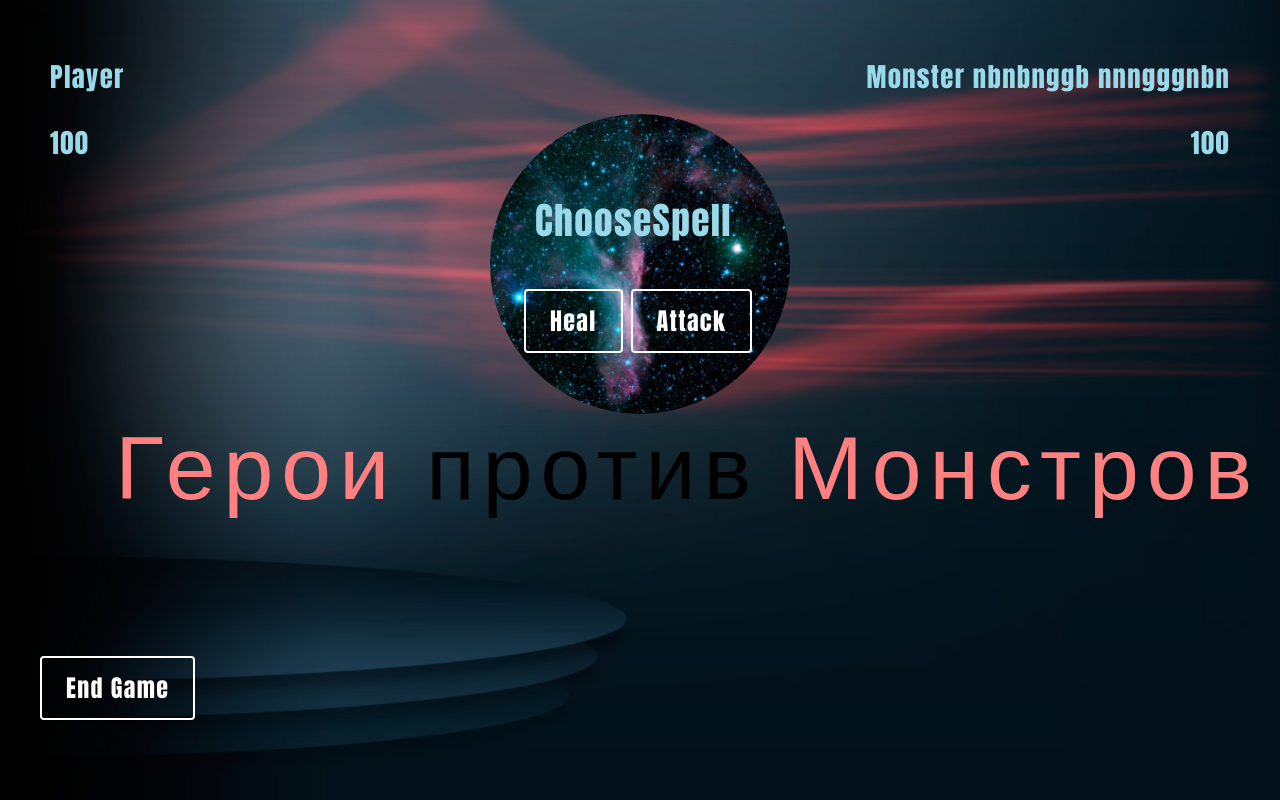
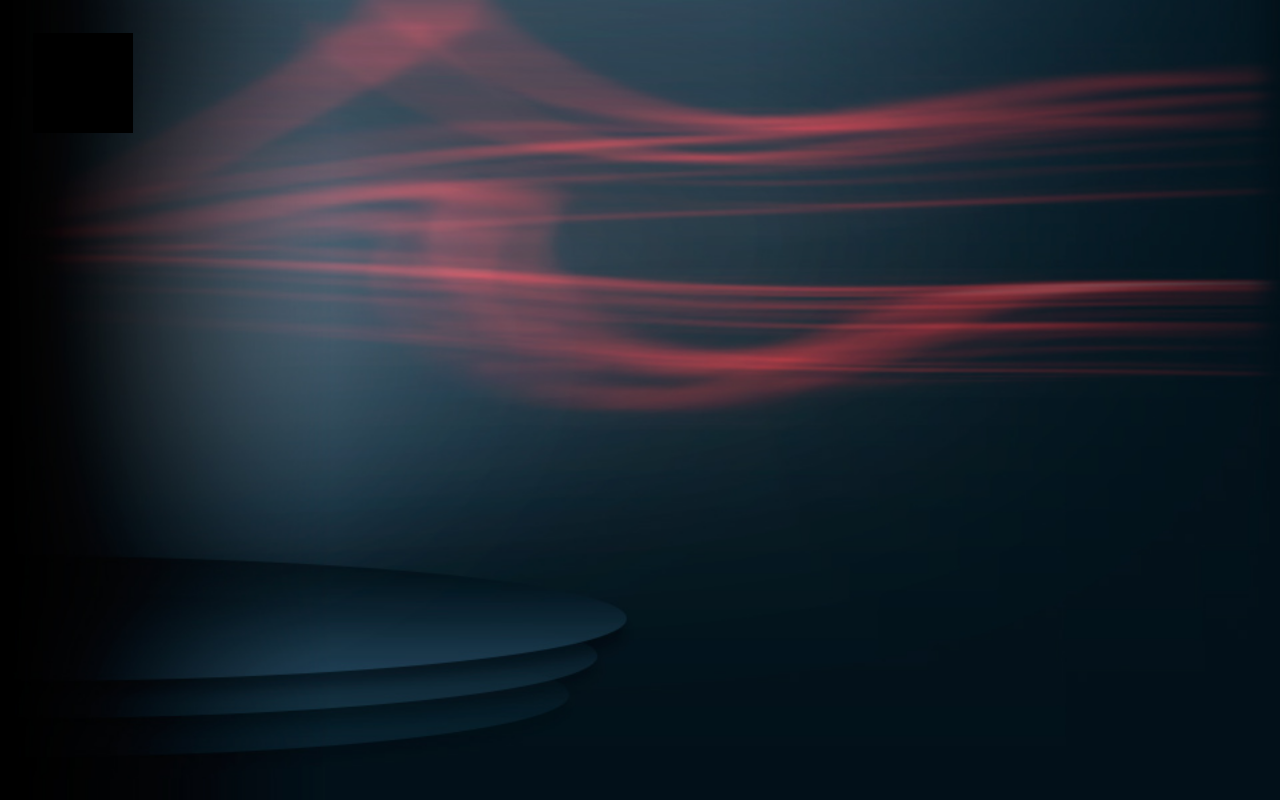
Before and after one commit to Pristavka/rss-final-game-for-mentees, a React app: page / in a window 1280 px wide. Both pictures are taken after a click on the button "Start Game". Built offline with nearby package versions, Linux system fonts and the light colour scheme.

Commit message:
feat: add canvas into react

```diff
--- a/src/components/Battle/Battle.js
+++ b/src/components/Battle/Battle.js
@@ -96,7 +96,7 @@ class Battle extends Component {
     chooseSpellWindow = choosingSpell ? chooseSpellWindow : null;
 
     let solveTaskWindow = (<Task
-      task={tasks}
+      tasks={tasksData.tasks}
       choosenSpell={choosenSpell}
       hitPlayer={this.hitPlayer}
       toggleSolvingTask={this.toggleSolvingTask}
--- /dev/null
+++ b/src/components/Battle/CanvasComponent.js
@@ -0,0 +1,17 @@
+import React, { Component } from 'react';
+
+class CanvasComponent extends Component {
+  componentDidMount() {
+    const ctx = this.canvas.getContext('2d');
+
+    ctx.fillRect(25, 25, 100, 100);
+  }
+
+  render() {
+    return (
+      <canvas width="150" height="150" ref={(node) => { this.canvas = node; }} />
+    );
+  }
+}
+
+export default CanvasComponent;
--- a/src/components/MainView.js
+++ b/src/components/MainView.js
@@ -3,6 +3,7 @@ import React from 'react';
 import Options from './Options';
 import Battle from './Battle/Battle';
 import Rating from './Rating';
+import CanvasComponent from './Battle/CanvasComponent';
 
 const MainView = (props) => {
   const { gameState, changeGameState } = props;
@@ -17,7 +18,7 @@ const MainView = (props) => {
 
   switch (gameState) {
     case 'battle':
-      return battleComponent;
+      return <CanvasComponent />;
     case 'rating':
       return ratingComponent;
     default:
--- a/src/index.html
+++ b/src/index.html
@@ -7,7 +7,6 @@
 </head>
 <body>
   <div id="root"></div>
-  <h2>Герои <span> против </span> Монстров</h2>
   <script src="app.bundle.js"></script>
 </body>
 </html>
```
Also changed, not shown: 1 other file (tests, documents, lock files or other folders).
